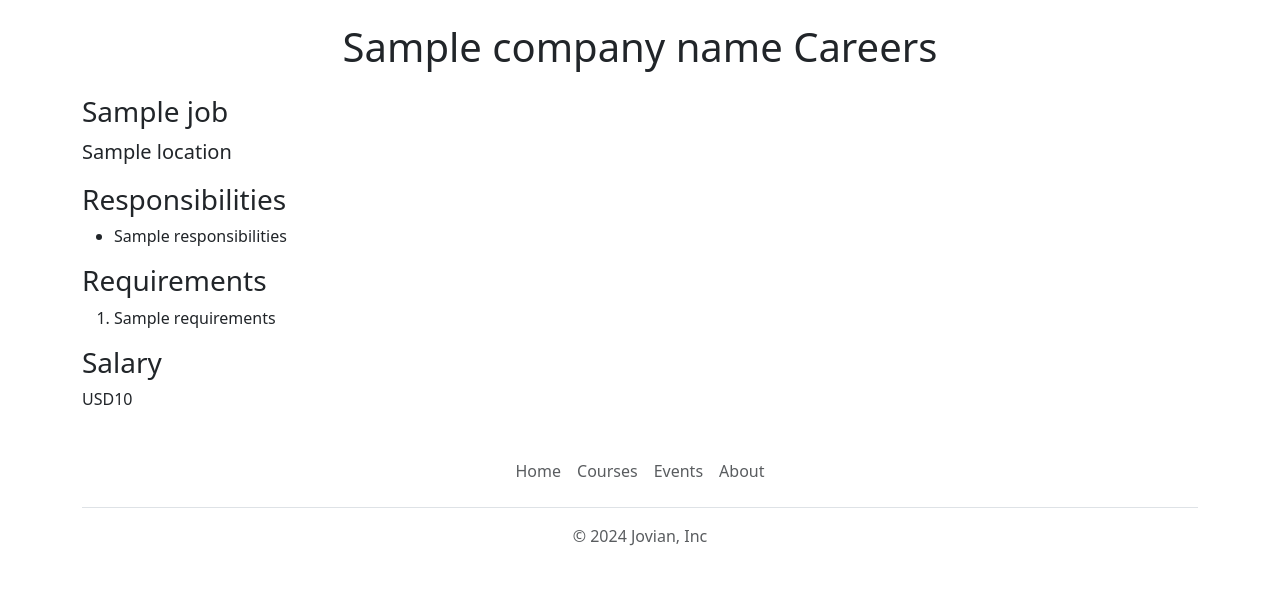
After one commit to medss19/flask-practice-v2, a Flask app: template templates/jobpage.html in a window 1280 px wide. The commit adds this page. Shown: the part 441-1045 px from the top of the page. Run offline with Flask 3, Linux system fonts and the light colour scheme; the template is opened without the code that fills it: most values are stand-ins (such as "Sample title", 1, 10 or a date in 2020).

Commit message:
dynamic pages for each job

```diff
--- a/app.py
+++ b/app.py
@@ -1,5 +1,5 @@
 from flask import Flask, render_template, jsonify
-from database import load_jobs_from_db
+from database import load_jobs_from_db, load_job_from_db
 
 app = Flask(__name__)
 
@@ -15,5 +15,12 @@ def list_jobs():
   jobs = load_jobs_from_db()
   return jsonify(jobs)
 
+@app.route("/job/<id>")
+def show_job(id):
+  job = load_job_from_db(id)
+  if not job:
+    return "Not Found", 404
+  return render_template('jobpage.html', job=job, company_name = 'Jovian')
+
 if __name__ == "__main__":
   app.run(host="0.0.0.0", port=5000, debug=True)
--- /dev/null
+++ b/templates/banner.html
@@ -0,0 +1,9 @@
+<style>
+  #banner {
+    height: 360px;
+    width: 100%;
+    object-fit: cover;
+    margin-bottom: 16px;
+  }
+</style>
+<img class="img-fluid" id="banner" src="/static/banner.jpg">
--- /dev/null
+++ b/templates/bootstrap.html
@@ -0,0 +1,4 @@
+<meta charset="utf-8">
+<meta name="viewport" content="width=device-width, initial-scale=1">
+
+<link href="https://cdn.jsdelivr.net/npm/bootstrap@5.3.3/dist/css/bootstrap.min.css" rel="stylesheet" integrity="sha384-QWTKZyjpPEjISv5WaRU9OFeRpok6YctnYmDr5pNlyT2bRjXh0JMhjY6hW+ALEwIH" crossorigin="anonymous">
--- a/templates/jobitem.html
+++ b/templates/jobitem.html
@@ -17,6 +17,6 @@
   </div>
 
   <div class="col-2">
-    <a href="mailto:hello@jovian.com?subject=Application%20for%20{{job['title']}}&body=Your%20name%20-%20%3Cwrite%20your%20name%3E%0D%0A%0D%0AResume%20Link%20-%20%3Cresume%20drive%20link%3E%0D%0A%0D%0ALinkedIn%20id%20-%20%3Cyour%20linkedin%20id%3E" type="button" class="btn btn-outline-primary" disabled>Apply</a>
+    <a href="/job/{{job['id']}}" type="button" class="btn btn-outline-primary" disabled>Apply</a>
   </div>
 </div>
--- /dev/null
+++ b/templates/jobpage.html
@@ -0,0 +1,35 @@
+<!DOCTYPE html>
+<html>
+  <head>
+    {%include 'bootstrap.html'%}}
+    <title> {{job.title}} - Jovian Careers </title>
+  </head>
+  <body>
+    {%include 'nav.html'%}
+    {% include 'banner.html' %}
+    <div class="container">
+      <h1 class="text-center mt-2 mb-4">
+        {{company_name}} Careers
+      </h1>
+      <h3>{{job.title}}</h3>
+      <p class="lead">{{job.location}}</p>
+
+      <h3>Responsibilities</h3>
+      <ul>
+        {% for line in job.responsibilities.split('\n') if line.strip() %}
+        <li>{{ line.strip() }}</li>
+        {% endfor %}
+      </ul>
+
+      <h3>Requirements</h3>
+      <ol>
+        {% for line in job.requirements.split('\n') if line.strip() %}
+        <li>{{line}}</li>
+        {% endfor %}
+      </ol>
+      <h3>Salary</h3>
+      <p>{{job.currency}}{{job.salary}}</p>
+    </div>
+    {%include 'footer.html'%}
+  </body>
+</html>
--- a/templates/nav.html
+++ b/templates/nav.html
@@ -1,6 +1,6 @@
 <nav class="navbar bg-body-tertiary shadow-sm fixed-top ">
   <div class="container-fluid">
-    <a class="navbar-brand" href="#">
+    <a class="navbar-brand" href="/">
       <img src="/static/logo.svg" alt="Logo" width="30" height="24" class="d-inline-block align-text-top">
       Jovian
     </a>
```
Also changed, not shown: database.py (+13 -0 lines), templates/home.html (+2 -13 lines), 1 other file.
